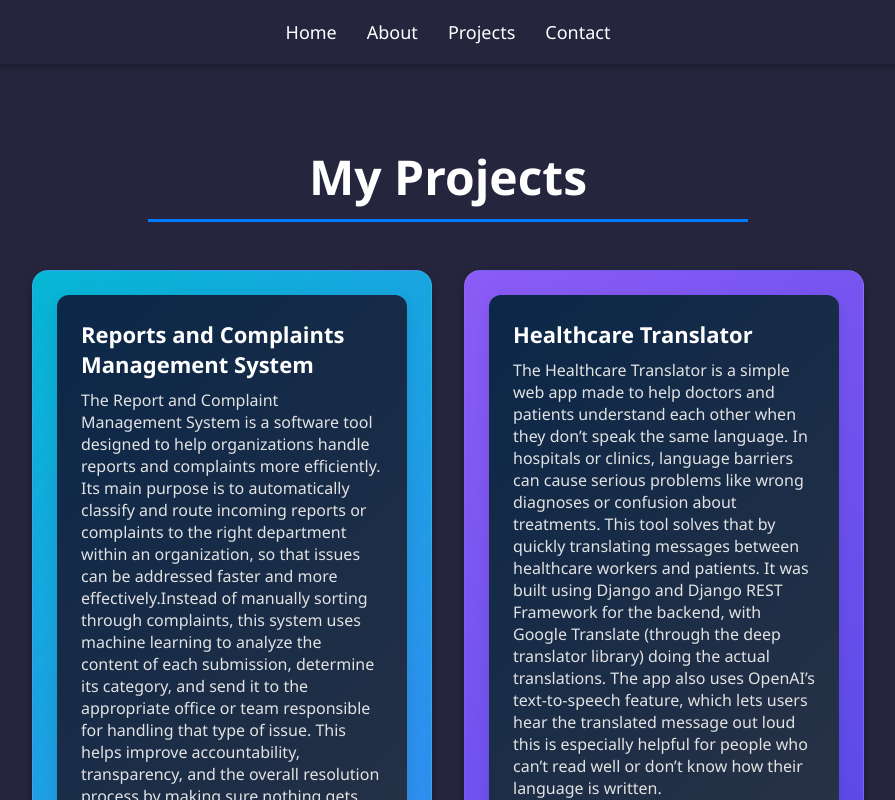
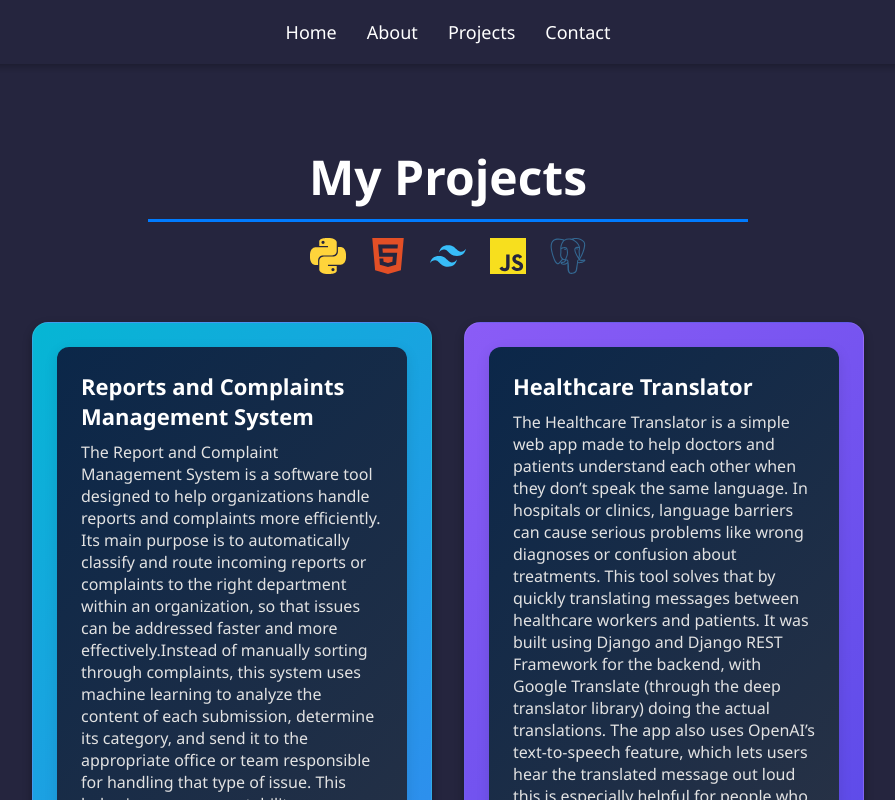
Before and after one commit to chazzzzz01/portfolio, a Next.js app: page /projects in a window 1280 px wide. Shown: the top 800 px of the page, without its empty margins (192-1087 px from the left). Built offline with nearby package versions, Linux system fonts and the light colour scheme.

Commit message:
Very very final commit

```diff
--- a/src/app/projects/page.tsx
+++ b/src/app/projects/page.tsx
@@ -3,17 +3,26 @@
 import ProjectCard from '../../components/ProjectCard';
 import { motion } from 'framer-motion';
 import Link from 'next/link';
+import {
+  SiPython,
+  SiHtml5,
+  SiTailwindcss,
+  SiJavascript,
+  SiPostgresql,
+} from 'react-icons/si';
 
 const projects = [
   {
     title: 'Reports and Complaints Management System',
-    description: 'The Report and Complaint Management System is a software tool designed to help organizations handle reports and complaints more efficiently. Its main purpose is to automatically classify and route incoming reports or complaints to the right department within an organization, so that issues can be addressed faster and more effectively.Instead of manually sorting through complaints, this system uses machine learning to analyze the content of each submission, determine its category, and send it to the appropriate office or team responsible for handling that type of issue. This helps improve accountability, transparency, and the overall resolution process by making sure nothing gets lost or delayed. In short, it simplifies and speeds up how organizations manage feedback, problems, or violations reported by users, employees, or customers, ensuring timely and proper responses.',
+    description:
+      'The Report and Complaint Management System is a software tool designed to help organizations handle reports and complaints more efficiently. Its main purpose is to automatically classify and route incoming reports or complaints to the right department within an organization, so that issues can be addressed faster and more effectively.Instead of manually sorting through complaints, this system uses machine learning to analyze the content of each submission, determine its category, and send it to the appropriate office or team responsible for handling that type of issue. This helps improve accountability, transparency, and the overall resolution process by making sure nothing gets lost or delayed. In short, it simplifies and speeds up how organizations manage feedback, problems, or violations reported by users, employees, or customers, ensuring timely and proper responses.',
     link: '/projects/reports',
     bgColor: 'bg-gradient-to-br from-cyan-500 to-blue-500',
   },
   {
     title: 'Healthcare Translator',
-    description: 'The Healthcare Translator is a simple web app made to help doctors and patients understand each other when they don’t speak the same language. In hospitals or clinics, language barriers can cause serious problems like wrong diagnoses or confusion about treatments. This tool solves that by quickly translating messages between healthcare workers and patients. It was built using Django and Django REST Framework for the backend, with Google Translate (through the deep translator library) doing the actual translations. The app also uses OpenAI’s text-to-speech feature, which lets users hear the translated message out loud this is especially helpful for people who can’t read well or don’t know how their language is written.',
+    description:
+      'The Healthcare Translator is a simple web app made to help doctors and patients understand each other when they don’t speak the same language. In hospitals or clinics, language barriers can cause serious problems like wrong diagnoses or confusion about treatments. This tool solves that by quickly translating messages between healthcare workers and patients. It was built using Django and Django REST Framework for the backend, with Google Translate (through the deep translator library) doing the actual translations. The app also uses OpenAI’s text-to-speech feature, which lets users hear the translated message out loud this is especially helpful for people who can’t read well or don’t know how their language is written.',
     link: '/projects/translator',
     bgColor: 'bg-gradient-to-br from-purple-500 to-indigo-500',
   },
@@ -42,7 +51,7 @@ export default function Projects() {
         style={{
           fontSize: '3rem',
           fontWeight: 700,
-          marginBottom: '48px',
+          marginBottom: '16px',
           borderBottom: '3px solid #007BFF',
           paddingBottom: '10px',
           maxWidth: '600px',
@@ -54,6 +63,24 @@ export default function Projects() {
       >
         My Projects
       </motion.h2>
+
+      {/* Icons Section */}
+      <div
+        style={{
+          display: 'flex',
+          gap: '24px',
+          justifyContent: 'center',
+          alignItems: 'center',
+          marginBottom: '48px',
+          flexWrap: 'wrap',
+        }}
+      >
+        <SiPython size={36} color="#FFD43B" title="Python" />
+        <SiHtml5 size={36} color="#E34F26" title="HTML5" />
+        <SiTailwindcss size={36} color="#38BDF8" title="Tailwind CSS" />
+        <SiJavascript size={36} color="#F7DF1E" title="JavaScript" />
+        <SiPostgresql size={36} color="#336791" title="PostgreSQL" />
+      </div>
 
       <div
         style={{
@@ -72,7 +99,10 @@ export default function Projects() {
             whileInView={{ opacity: 1, y: 0 }}
             viewport={{ once: true }}
             transition={{ duration: 0.6, delay: index * 0.15 }}
-    whileHover={{ scale: 1.05, boxShadow: '0 8px 20px rgba(123, 220, 181, 0.6)' }}
+            whileHover={{
+              scale: 1.05,
+              boxShadow: '0 8px 20px rgba(123, 220, 181, 0.6)',
+            }}
             style={{
               borderRadius: '16px',
               padding: '24px',
@@ -80,7 +110,8 @@ export default function Projects() {
               border: '1px solid rgba(255,255,255,0.1)',
               color: '#fff',
               background:
-        project.bgColor === 'bg-gradient-to-br from-cyan-500 to-blue-500'
+                project.bgColor ===
+                'bg-gradient-to-br from-cyan-500 to-blue-500'
                   ? 'linear-gradient(135deg, #06b6d4, #3b82f6)'
                   : 'linear-gradient(135deg, #8b5cf6, #4f46e5)',
               display: 'flex',
@@ -94,7 +125,10 @@ export default function Projects() {
               userSelect: 'none',
             }}
           >
-    <Link href={`${project.link}/summary`} style={{ textDecoration: 'none', color: 'inherit' }}>
+            <Link
+              href={`${project.link}/summary`}
+              style={{ textDecoration: 'none', color: 'inherit' }}
+            >
               <div>
                 <ProjectCard
                   title={project.title}
@@ -118,10 +152,12 @@ export default function Projects() {
                     cursor: 'pointer',
                   }}
                   onMouseOver={(e) => {
-            (e.target as HTMLSpanElement).style.backgroundColor = '#1D4ED8';
+                    (e.target as HTMLSpanElement).style.backgroundColor =
+                      '#1D4ED8';
                   }}
                   onMouseOut={(e) => {
-            (e.target as HTMLSpanElement).style.backgroundColor = '#2563EB';
+                    (e.target as HTMLSpanElement).style.backgroundColor =
+                      '#2563EB';
                   }}
                 >
                   Read More →
@@ -130,7 +166,6 @@ export default function Projects() {
             </div>
           </motion.div>
         ))}
-
       </div>
     </motion.section>
   );
```
Lines whose indentation alone changed are shown as unchanged.
